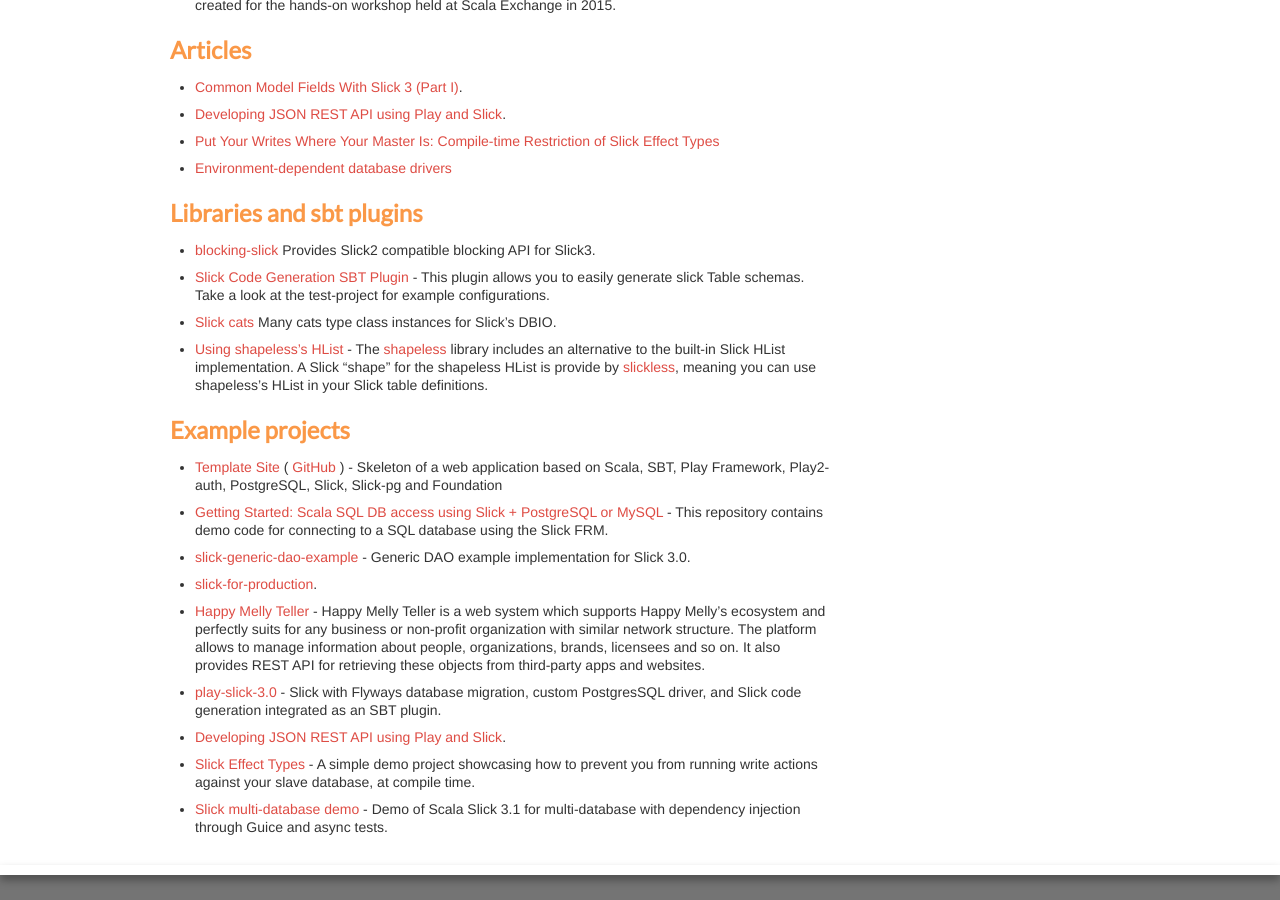
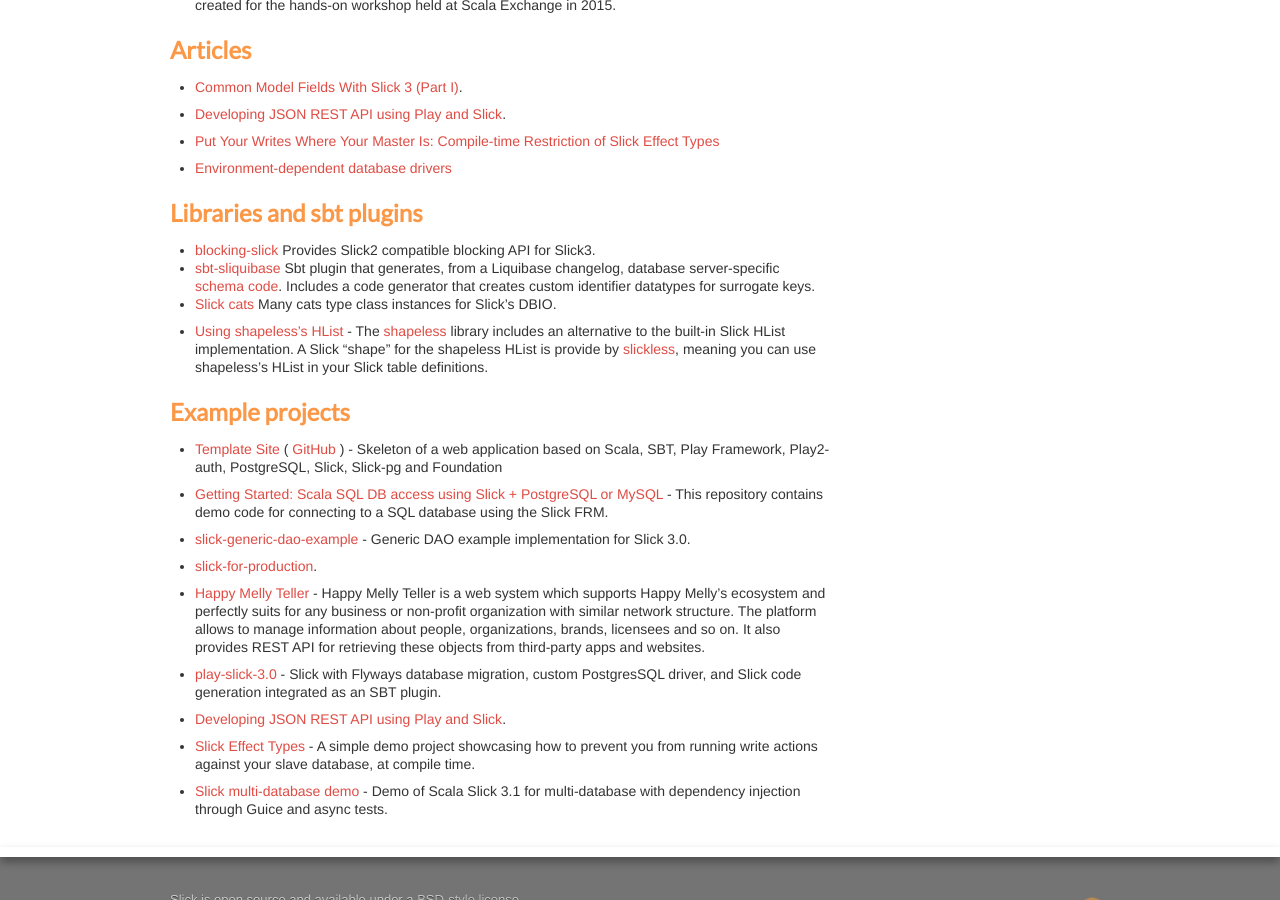
Before and after one commit to slick/slick.github.com, a Jekyll site: the page built from docs/third-party-slick-3.md, in a window 1280 px wide and 900 px high, scrolled down 554 px. Built offline with Jekyll 4.4.1, drawn with Linux system fonts in a browser that asks for light colours; comment, search, counter and statistics services are not loaded.

Commit message:
add sbt-sliquibase
I also recommend removing @muki88's project, which he closed over 8 years ago.

```diff
--- a/docs/third-party-slick-3.md
+++ b/docs/third-party-slick-3.md
@@ -39,9 +39,10 @@
 
 ## Libraries and sbt plugins
 - [blocking-slick ](https://github.com/takezoe/blocking-slick) Provides Slick2 compatible blocking API for Slick3.
-
-- [Slick Code Generation SBT Plugin](https://github.com/muuki88/sbt-slick) - This plugin allows you to easily generate slick Table schemas. Take a look at the test-project for example configurations.
-
+- [sbt-sliquibase](https://codeberg.org/PerformantData/sbt-sliquibase)
+  Sbt plugin that generates, from a Liquibase changelog,
+  database server-specific [schema code](https://scala-slick.org/doc/3.6.1/code-generation.html).
+  Includes a code generator that creates custom identifier datatypes for surrogate keys.
 - [Slick cats](https://github.com/RMSone/slick-cats) Many cats type class instances for Slick's DBIO.
 
 - [Using shapeless's HList](https://github.com/underscoreio/slickless) - The [shapeless](https://github.com/milessabin/shapeless) library includes an alternative to the built-in Slick HList implementation. A Slick "shape" for the shapeless HList is provide by [slickless](https://github.com/underscoreio/slickless), meaning you can use shapeless's HList in your Slick table definitions.
```
